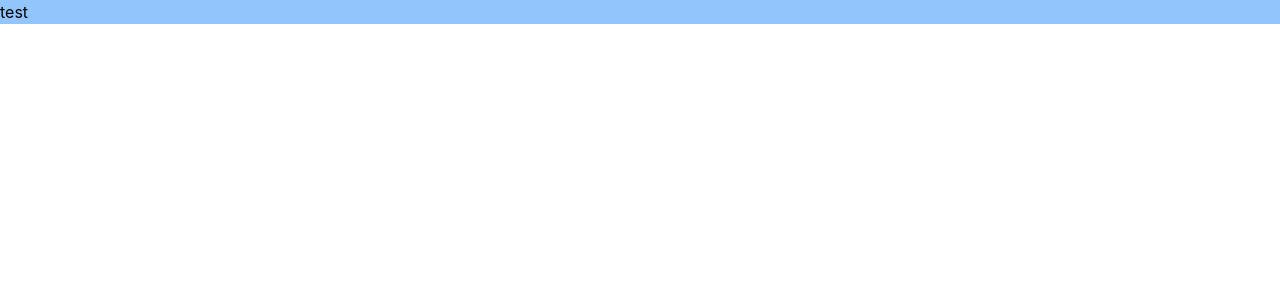
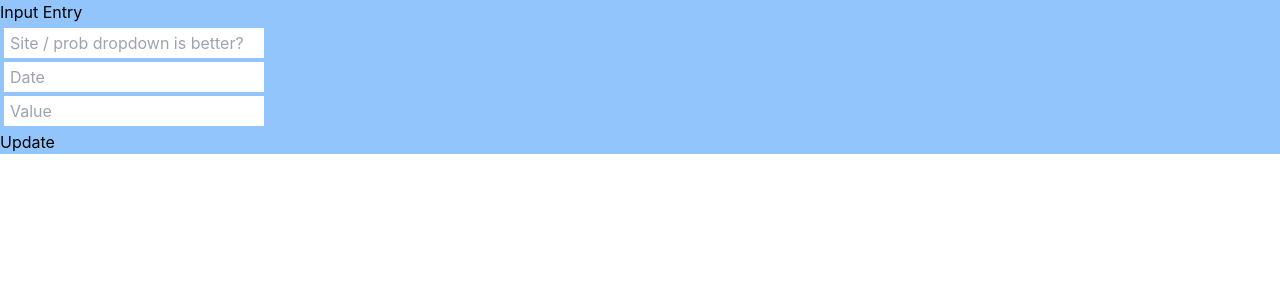
Before and after one commit to GeeksHacking/hackomania2024-ESG_Champions-ESG_Metrics_Platform, a React (Create React App) app in the folder esg_generator_app/: page / in a window 1280 px wide. Shown: the top 300 px of the page. Built offline with nearby package versions, Linux system fonts and the light colour scheme.

Commit message:
localstorage features

```diff
--- a/esg_generator_app/src/App.css
+++ b/esg_generator_app/src/App.css
@@ -1,3 +1,10 @@
 @tailwind base;
 @tailwind components;
 @tailwind utilities;
+
+
+input{
+    display:block;
+    padding:3px 6px;
+    margin: 4px;
+  }
--- a/esg_generator_app/src/App.js
+++ b/esg_generator_app/src/App.js
@@ -14,8 +14,9 @@ function App() {
 export default App;
 
 function initLocalData() {
-  const data = localStorage.getItem("data");
-  if (data === null) {
+  const data = JSON.parse(localStorage.getItem("data"));
+  console.log(data);
+  if (localStorage.data == null) {
     let data = require("./mockData.json");
     localStorage.setItem("data", JSON.stringify(data));
   }
--- a/esg_generator_app/src/components/ESGForm.jsx
+++ b/esg_generator_app/src/components/ESGForm.jsx
@@ -1,7 +1,29 @@
 import React from "react";
 
 const ESGForm = () => {
-  return <div className="bg-blue-300">test</div>;
+  function updateLocalData(newdata) {
+
+    localStorage.setItem("data", JSON.stringify(newdata));
+  }
+
+  // Define a function that calls updateLocalData with an empty object
+  const handleClick = () => {
+    //get localstorage.data, update data based on required changes
+    let updatedChanges = JSON.parse(localStorage.data);
+//start changing stuff here depending on how we structure the form?
+    updateLocalData(updatedChanges);
+  };
+
+  return (
+    <div className="bg-blue-300">
+      Input Entry
+      {/* Pass handleClick, not the result of calling handleClick */}
+      <input placeholder="Site / prob dropdown is better?" />
+      <input placeholder="Date" />
+      <input placeholder="Value" />
+      <button onClick={handleClick}>Update </button>
+    </div>
+  );
 };
 
 export default ESGForm;
```
Also changed, not shown: 1 other file (tests, documents, lock files or other folders).
